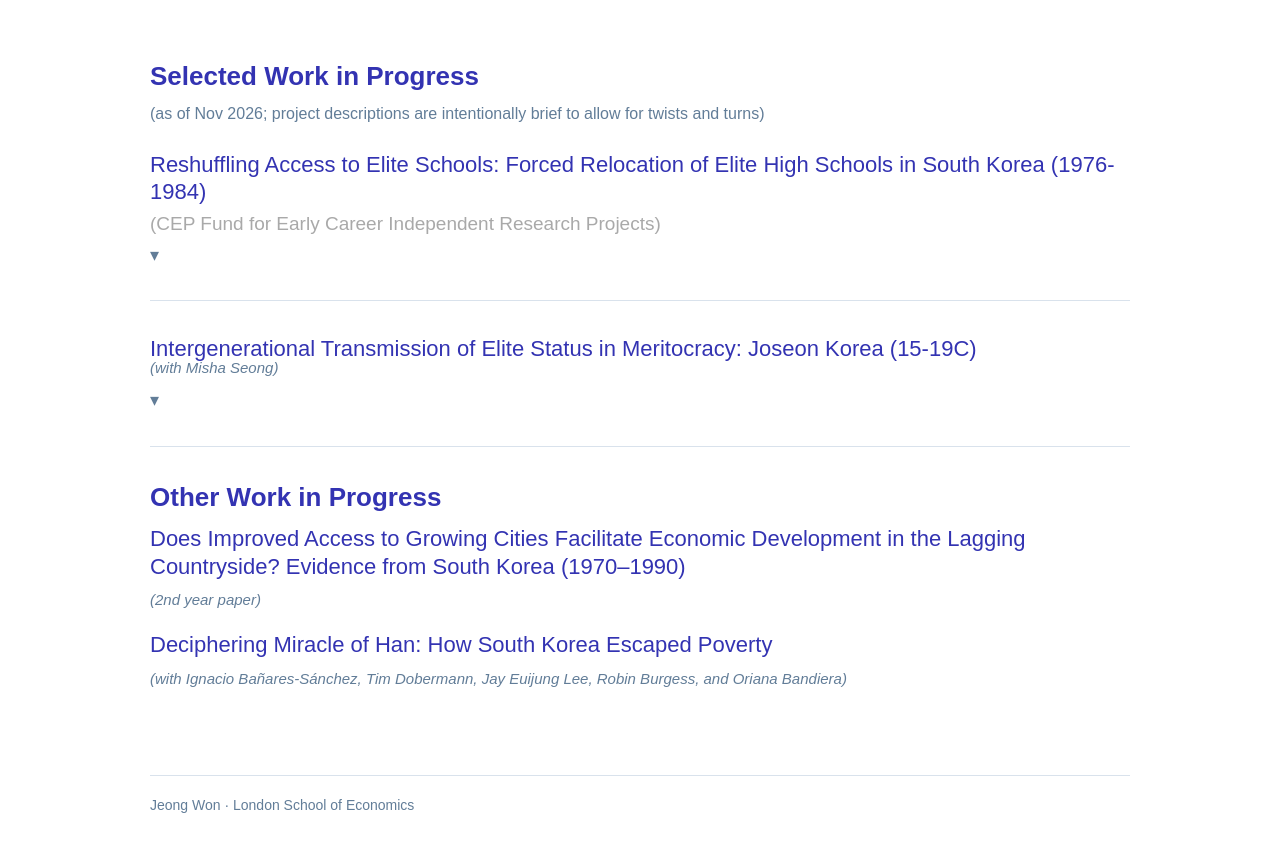
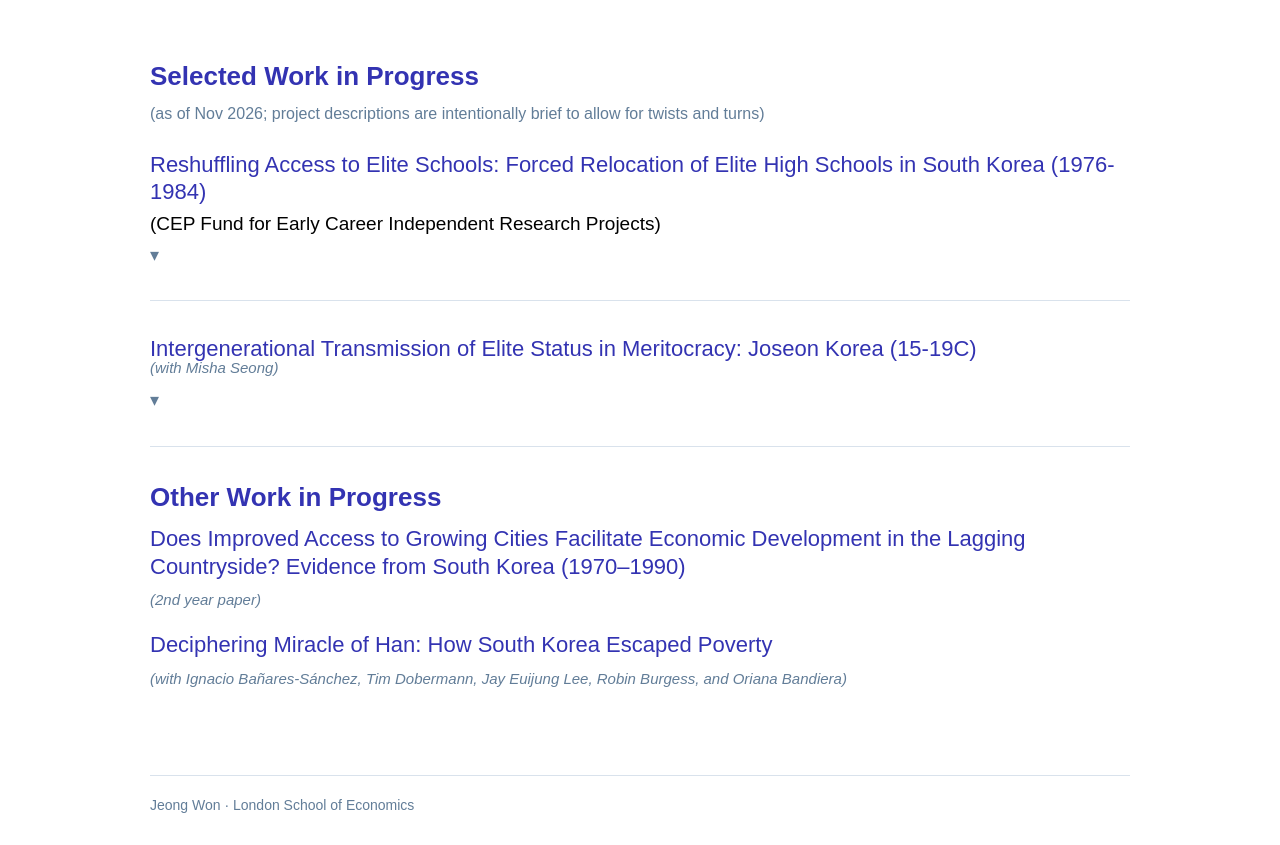
Before and after one commit to JeongWon-Econ/JeongWon-Econ.github.io, a plain HTML site: page research.html in a window 1280 px wide. Shown: the part 81-926 px from the top of the page. Drawn offline with Linux system fonts and the light colour scheme.

Commit message:
Set CEP funding text to black
Co-authored-by: Copilot <223556219+Copilot@users.noreply.github.com>

```diff
--- a/style.css
+++ b/style.css
@@ -162,7 +162,7 @@ h2 {
 .project-details .project-funding {
   display: block;
   margin-top: 6px;
-  color: darkgray;
+  color: #000;
   font-size: 19px;
 }
 
```
